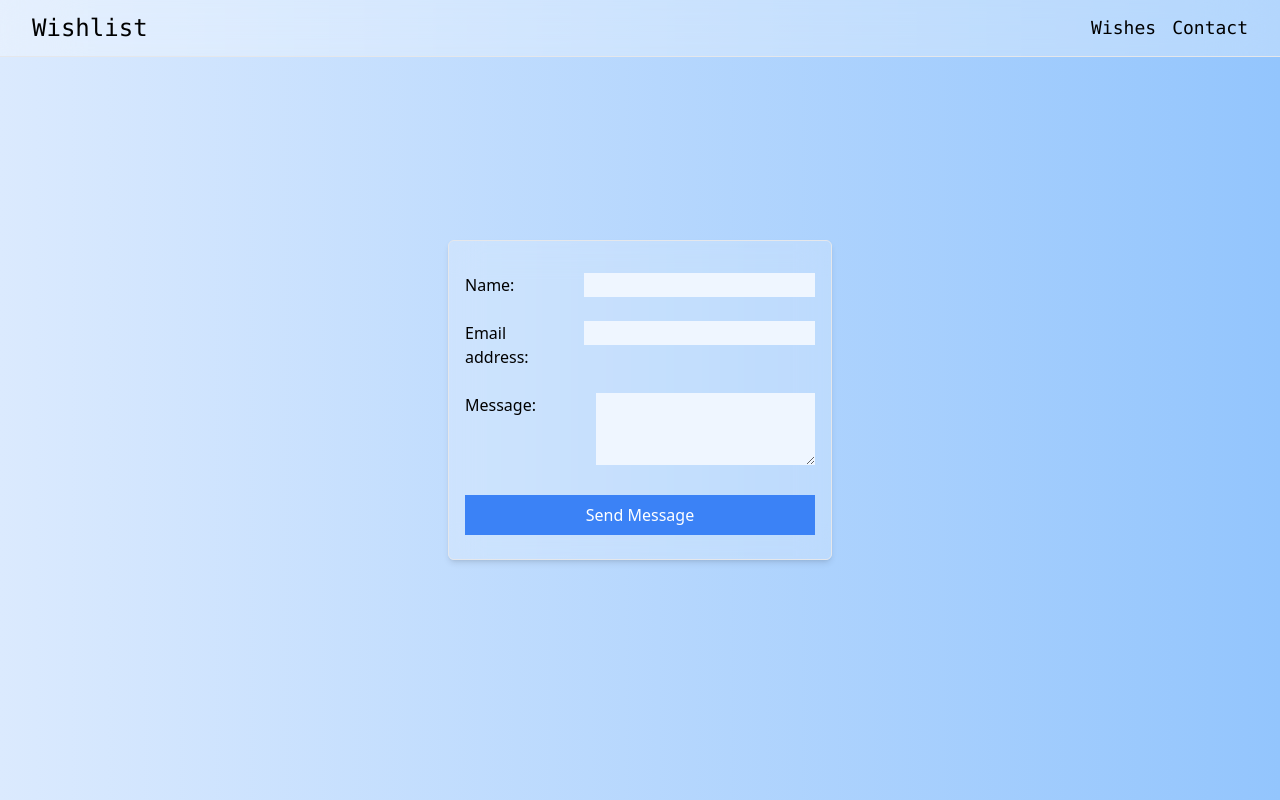
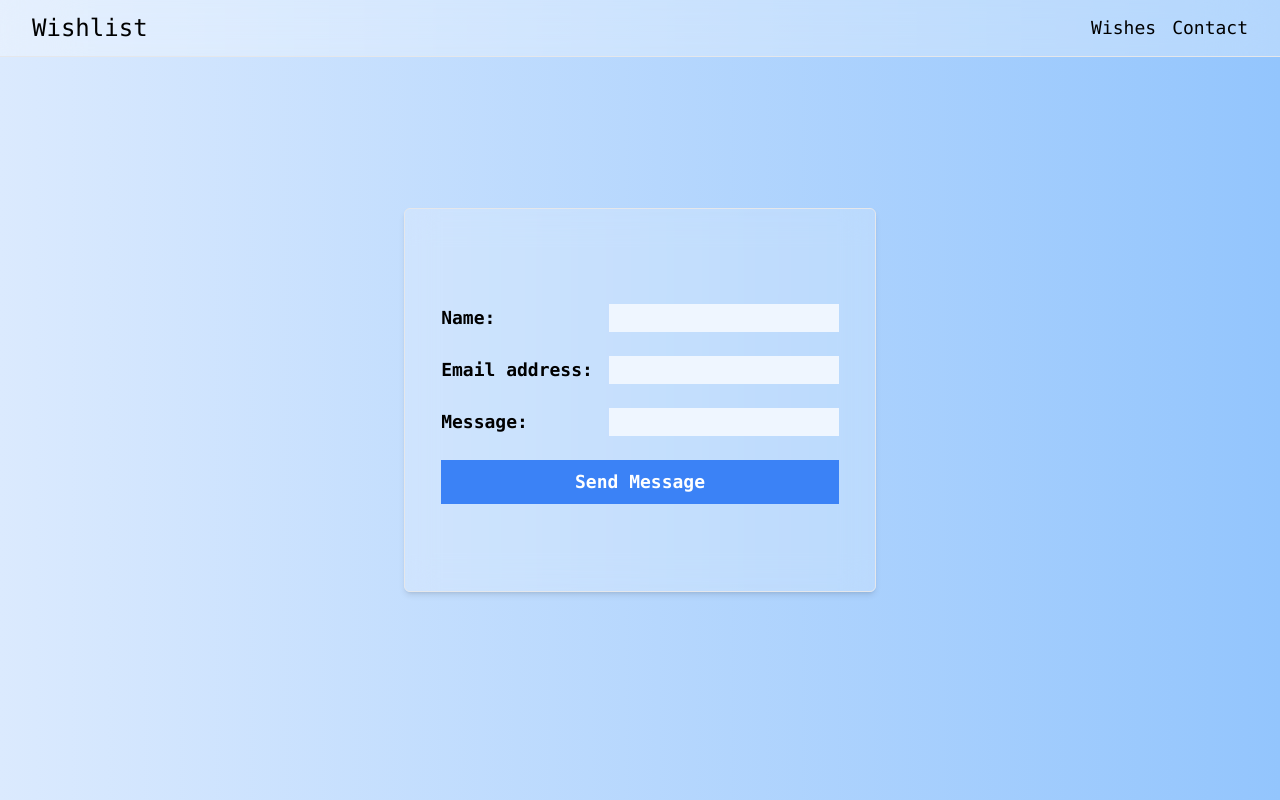
Before and after one commit to rayyan016/Neon, an Angular app: page /contact in a window 1280 px wide. Built offline with nearby package versions, Linux system fonts and the light colour scheme.

Commit message:
Change font size

```diff
--- a/src/app/contact/contact.component.html
+++ b/src/app/contact/contact.component.html
@@ -1,13 +1,13 @@
-<div class="grid place-content-center h-svh bg-gradient-to-r from-blue-100 to-blue-300">
+<div class="grid place-content-center h-svh font-mono font-semibold text-lg bg-gradient-to-r from-blue-100 to-blue-300">
     <div
-        class="min-h-80 md:w-96 flex flex-col items-center justify-around bg-white bg-opacity-20 backdrop-filter backdrop-blur-lg border border-gray-200 p-4 rounded-md shadow-md">
+        class="min-h-96 flex flex-col items-center justify-around px-9 bg-white bg-opacity-20 backdrop-filter backdrop-blur-lg border border-gray-200 p-4 rounded-md shadow-md">
         <form class="flex flex-col space-y-6" [formGroup]="contactForm"
             (ngSubmit)="$event.preventDefault(); submitForm()">
             <div class="flex justify-between">
                 <label for="">Name:</label>
                 <div>
                     <input class="bg-blue-50" type="text" formControlName="senderName">
-                    <div
+                    <div class="-mb-3"
                         *ngIf="contactForm.get('senderName')?.invalid && (contactForm.get('senderName')?.dirty) || contactForm.get('senderName')?.touched">
                         <small class="text-red-600" *ngIf="contactForm.get('senderName')?.hasError('required')">
                             This field is required
@@ -19,7 +19,7 @@
                 <label for="">Email address:</label>
                 <div>
                     <input class="bg-blue-50" type="email" formControlName="senderEmail">
-                    <div
+                    <div class="-mb-3"
                         *ngIf="contactForm.get('senderEmail')?.invalid && (contactForm.get('senderEmail')?.dirty) || contactForm.get('senderEmail')?.touched">
                         <small class="text-red-600" *ngIf="contactForm.get('senderEmail')?.hasError('required')">
                             This field is required
@@ -37,9 +37,9 @@
             <div class="flex justify-between">
                 <label for="">Message:</label>
                 <div>
-                    <textarea class="bg-blue-50" name="" id="" rows="3" cols="22"
-                        formControlName="senderMessage"></textarea>
-                    <div
+                    <input class="bg-blue-50" name="" id="" rows="1"
+                        formControlName="senderMessage" />
+                    <div class="-mb-3"
                         *ngIf="contactForm.get('senderMessage')?.invalid && (contactForm.get('senderMessage')?.dirty) || contactForm.get('senderMessage')?.touched">
                         <small class="text-red-600" *ngIf="contactForm.get('senderMessage')?.hasError('required')">
                             This field is required
```
